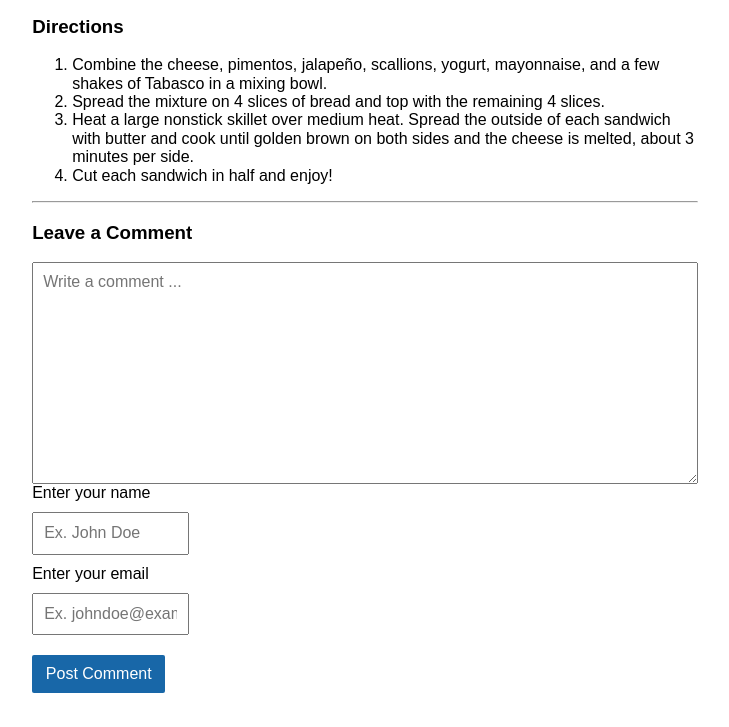
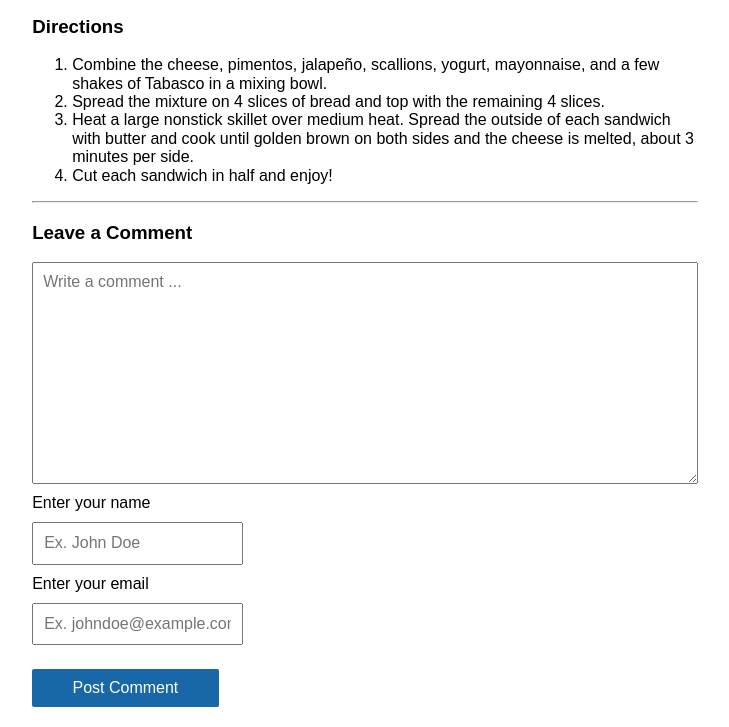
Before and after one commit to AsifShaafi/CSI-5V93-S1-asignment4, a plain HTML site: page index.html in a window 1280 px wide. Shown: the part 1138-1865 px from the top of the page, without its empty margins (275-1004 px from the left). Drawn offline with nearby package versions, Linux system fonts and the light colour scheme.

Commit message:
Update label css

```diff
--- a/css/style.css
+++ b/css/style.css
@@ -104,8 +104,8 @@ tr:nth-child(even) {
 
 .user_info_form {
   display: inline-block;
-  width: 20%;
-  margin: 10px 0px;
+  width: 28%;
+  /* margin: 10px 0px; */
   padding: 10px;
 }
 
@@ -114,6 +114,7 @@ tr:nth-child(even) {
 }
 
 #comment_submit_btn {
+  margin-top: 24px;
   background-color: rgb(24, 103, 168);
 }
 
@@ -132,3 +133,9 @@ tr:nth-child(even) {
   text-align: center;
   color: white;
 }
+
+.user_info_form_label {
+  display: inline-block;
+  width: 100%;
+  margin: 10px 0px;
+}
--- a/index.html
+++ b/index.html
@@ -26,9 +26,6 @@
       <a>Recent</a>
       <a>Archive</a>
       <a>About</a>
-      <a href="javascript:void(0);" class="icon" onclick="navFunction()">
-        <i class="fa fa-bars"></i>
-      </a>
     </div>
     <div class="container">
       <header>
@@ -144,7 +141,7 @@
 
           <!-- Input field for the comment user's name, email and website, with option to save the data for future comment -->
           <div id="comment_user_info_form">
-            <label for="name">Enter your name</label>
+            <label for="name" class="user_info_form_label">Enter your name</label>
             <input
               aria-level="Enter your name"
               class="user_info_form"
@@ -154,7 +151,7 @@
               placeholder="Ex. John Doe"
             />
 
-            <label for="email">Enter your email</label>
+            <label for="email" class="user_info_form_label">Enter your email</label>
             <input
               aria-level="Enter your email"
               class="user_info_form"
```
